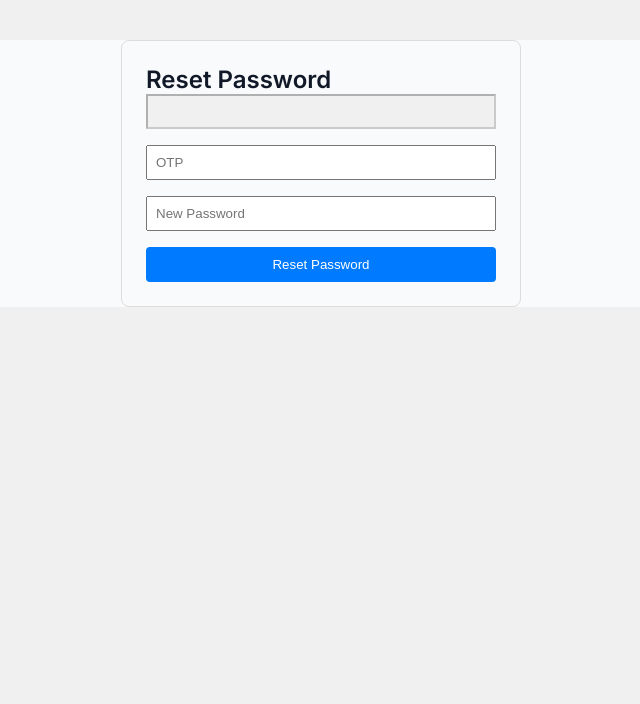
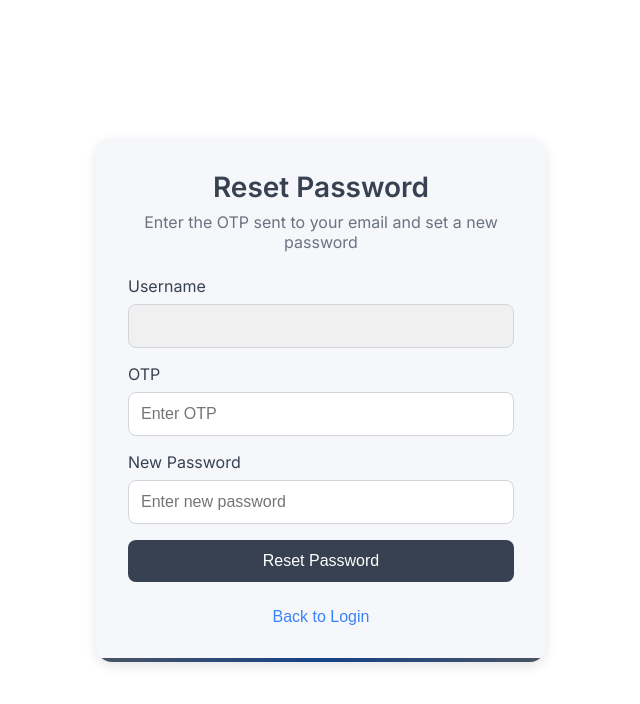
Before and after one commit to suvedh11016/SWEPROJECT, a React (Create React App) app in the folder frontend/: page /reset-password in a window 1280 px wide. Shown: the top 704 px of the page, without its empty margins (319-959 px from the left). Built offline with nearby package versions, Linux system fonts and the light colour scheme.

Commit message:
updated css

```diff
--- a/frontend/src/pages/ForgotPassword.js
+++ b/frontend/src/pages/ForgotPassword.js
@@ -1,56 +1,4 @@
-// import React, { useState } from 'react';
-// import { useNavigate } from 'react-router-dom';
-
-// function ForgotPassword() {
-//   const [username, setUsername] = useState('');
-//   const [msg, setMsg] = useState('');
-//   const [loading, setLoading] = useState(false);
-//   const navigate = useNavigate();
-
-//   const handleSubmit = async (e) => {
-//     e.preventDefault();
-//     setLoading(true);
-//     try {
-//       const response = await fetch('/api/forgot-password', {
-//         method: 'POST',
-//         headers: { 'Content-Type': 'application/json' },
-//         body: JSON.stringify({ username })
-//       });
-//       const data = await response.json();
-//       if (response.ok) {
-//         setMsg('OTP sent! Redirecting...');
-//         setTimeout(() => {
-//           navigate(`/reset-password?username=${encodeURIComponent(username)}`);
-//         }, 1500);
-//       } else {
-//         setMsg(data.error || 'Failed to send OTP.');
-//       }
-//     } catch {
-//       setMsg('Network error.');
-//     }
-//     setLoading(false);
-//   };
-
-//   return (
-//     <form onSubmit={handleSubmit} style={{ maxWidth: 400, margin: '40px auto', padding: 24, border: '1px solid #ddd', borderRadius: 8 }}>
-//       <h2>Forgot Password</h2>
-//       <input
-//         value={username}
-//         onChange={e => setUsername(e.target.value)}
-//         placeholder="Username"
-//         required
-//         style={{ width: '100%', padding: 8, marginBottom: 16 }}
-//       />
-//       <button type="submit" disabled={loading} style={{ width: '100%', padding: 10 }}>
-//         {loading ? 'Sending...' : 'Send OTP'}
-//       </button>
-//       {msg && <div style={{ marginTop: 16 }}>{msg}</div>}
-//     </form>
-//   );
-// }
-
-// export default ForgotPassword;
-
+import { nav } from 'framer-motion/client';
 import React, { useState } from 'react';
 import { useNavigate } from 'react-router-dom';
 
@@ -59,7 +7,6 @@ function ForgotPassword() {
   const [msg, setMsg] = useState('');
   const [loading, setLoading] = useState(false);
   const navigate = useNavigate();
-
   const handleSubmit = async (e) => {
     e.preventDefault();
     setLoading(true);
@@ -74,6 +21,7 @@ function ForgotPassword() {
       if (response.ok) {
         setMsg('OTP sent! Redirecting...');
         setTimeout(() => {
+          // window.location.href = /reset-password?username=${encodeURIComponent(username)};
           navigate(`/reset-password?username=${encodeURIComponent(username)}`);
         }, 1500);
       } else {
@@ -86,26 +34,129 @@ function ForgotPassword() {
   };
 
   return (
-    <div style={{ maxWidth: 400, margin: '40px auto', padding: 24, border: '1px solid #ddd', borderRadius: 8 }}>
-      <h2>Forgot Password</h2>
-      <form onSubmit={handleSubmit}>
+    <div style={{
+      display: 'flex',
+      alignItems: 'center',
+      justifyContent: 'center',
+      minHeight: '100vh',
+      backgroundColor: 'white'
+    }}>
+      <div style={{
+        width: '100%',
+        maxWidth: '450px',
+        backgroundColor: '#f5f7fa',
+        borderRadius: '16px',
+        boxShadow: '0 4px 12px rgba(0, 0, 0, 0.1)',
+        overflow: 'hidden'
+      }}>
+        <div style={{ padding: '32px' }}>
+          <div style={{ textAlign: 'center', marginBottom: '24px' }}>
+            <h2 style={{
+              fontSize: '28px',
+              fontWeight: 'bold',
+              color: '#374151',
+              marginBottom: '8px'
+            }}>Forgot Password</h2>
+            <p style={{
+              fontSize: '16px',
+              color: '#6b7280'
+            }}>Enter your username to receive an OTP</p>
+          </div>
+
+          <div>
+            <label style={{
+              display: 'block',
+              fontSize: '16px',
+              fontWeight: '500',
+              color: '#374151',
+              marginBottom: '8px'
+            }}>
+              Username
+            </label>
+            <div style={{ position: 'relative' }}>
               <input
                 type="text"
-          placeholder="Username"
+                placeholder="Enter your username"
                 value={username}
                 onChange={(e) => setUsername(e.target.value)}
-          required
-          style={{ width: '100%', padding: 8, marginBottom: 16 }}
+                style={{
+                  width: '100%',
+                  padding: '12px 40px 12px 16px',
+                  borderRadius: '8px',
+                  border: '1px solid #d1d5db',
+                  fontSize: '16px',
+                  boxSizing: 'border-box'
+                }}
               />
+              <div style={{
+                position: 'absolute',
+                top: '50%',
+                right: '12px',
+                transform: 'translateY(-50%)',
+                color: '#9ca3af'
+              }}>
+                <svg xmlns="http://www.w3.org/2000/svg" width="20" height="20" viewBox="0 0 20 20" fill="currentColor">
+                  <path fillRule="evenodd" d="M10 9a3 3 0 100-6 3 3 0 000 6zm-7 9a7 7 0 1114 0H3z" clipRule="evenodd" />
+                </svg>
+              </div>
+            </div>
+          </div>
+
+          <div style={{ marginTop: '24px' }}>
             <button
-          type="submit"
-          style={{ width: '100%', padding: 10, background: '#007bff', color: 'white', border: 'none', borderRadius: 4 }}
+              onClick={handleSubmit}
               disabled={loading}
+              style={{
+                width: '100%',
+                padding: '12px',
+                backgroundColor: '#374151',
+                color: 'white',
+                border: 'none',
+                borderRadius: '8px',
+                fontSize: '16px',
+                fontWeight: '500',
+                cursor: loading ? 'not-allowed' : 'pointer',
+                opacity: loading ? 0.7 : 1
+              }}
             >
               {loading ? 'Sending...' : 'Send OTP'}
             </button>
-        {msg && <div style={{ marginTop: 16, color: msg.includes('OTP sent') ? 'green' : 'red' }}>{msg}</div>}
-      </form>
+          </div>
+
+          {msg && (
+            <div style={{
+              marginTop: '16px',
+              padding: '12px',
+              borderRadius: '8px',
+              backgroundColor: msg.includes('OTP sent') ? '#f0fdf4' : '#fef2f2',
+              color: msg.includes('OTP sent') ? '#166534' : '#b91c1c',
+              border: `1px solid ${msg.includes('OTP sent') ? '#bbf7d0' : '#fecaca'}`
+            }}>
+              {msg}
+            </div>
+          )}
+
+          <div style={{ textAlign: 'center', marginTop: '24px' }}>
+            <button
+              style={{
+                background: 'none',
+                border: 'none',
+                color: '#3b82f6',
+                fontSize: '16px',
+                fontWeight: '500',
+                cursor: 'pointer'
+              }}
+            >
+              Back to Login
+            </button>
+          </div>
+        </div>
+
+        <div style={{
+          height: '4px',
+          background: 'linear-gradient(to right, #4b5563,rgb(20, 66, 136), #4b5563)'
+        }}></div>
+      </div>
     </div>
   );
 }
--- a/frontend/src/pages/ResetPassword.js
+++ b/frontend/src/pages/ResetPassword.js
@@ -86,7 +86,7 @@ function ResetPassword() {
         headers: { 'Content-Type': 'application/json' },
         body: JSON.stringify({
           username,
-          otp: otp.trim(),  // Trim whitespace
+          otp: otp.trim(),
           password
         })
       });
@@ -106,40 +106,171 @@ function ResetPassword() {
   };
 
   return (
-    <div style={{ maxWidth: 400, margin: '40px auto', padding: 24, border: '1px solid #ddd', borderRadius: 8 }}>
-      <h2>Reset Password</h2>
+    <div style={{
+      display: 'flex',
+      alignItems: 'center',
+      justifyContent: 'center',
+      minHeight: '100vh',
+      backgroundColor: 'white'
+    }}>
+      <div style={{
+        width: '100%',
+        maxWidth: '450px',
+        backgroundColor: '#f5f7fa',
+        borderRadius: '16px',
+        boxShadow: '0 4px 12px rgba(0, 0, 0, 0.1)',
+        overflow: 'hidden'
+      }}>
+        <div style={{ padding: '32px' }}>
+          <div style={{ textAlign: 'center', marginBottom: '24px' }}>
+            <h2 style={{
+              fontSize: '28px',
+              fontWeight: 'bold',
+              color: '#374151',
+              marginBottom: '8px'
+            }}>Reset Password</h2>
+            <p style={{
+              fontSize: '16px',
+              color: '#6b7280'
+            }}>Enter the OTP sent to your email and set a new password</p>
+          </div>
+
           <form onSubmit={handleSubmit}>
+            <div>
+              <label style={{
+                display: 'block',
+                fontSize: '16px',
+                fontWeight: '500',
+                color: '#374151',
+                marginBottom: '8px'
+              }}>
+                Username
+              </label>
               <input
                 type="text"
                 value={username}
                 disabled
-          style={{ width: '100%', padding: 8, marginBottom: 16, background: '#f0f0f0' }}
+                style={{
+                  width: '100%',
+                  padding: '12px',
+                  borderRadius: '8px',
+                  border: '1px solid #d1d5db',
+                  fontSize: '16px',
+                  backgroundColor: '#f0f0f0',
+                  marginBottom: '16px'
+                }}
               />
+            </div>
+
+            <div>
+              <label style={{
+                display: 'block',
+                fontSize: '16px',
+                fontWeight: '500',
+                color: '#374151',
+                marginBottom: '8px'
+              }}>
+                OTP
+              </label>
               <input
                 type="text"
-          placeholder="OTP"
+                placeholder="Enter OTP"
                 value={otp}
                 onChange={(e) => setOtp(e.target.value)}
                 required
-          style={{ width: '100%', padding: 8, marginBottom: 16 }}
+                style={{
+                  width: '100%',
+                  padding: '12px',
+                  borderRadius: '8px',
+                  border: '1px solid #d1d5db',
+                  fontSize: '16px',
+                  marginBottom: '16px'
+                }}
               />
+            </div>
+
+            <div>
+              <label style={{
+                display: 'block',
+                fontSize: '16px',
+                fontWeight: '500',
+                color: '#374151',
+                marginBottom: '8px'
+              }}>
+                New Password
+              </label>
               <input
                 type="password"
-          placeholder="New Password"
+                placeholder="Enter new password"
                 value={password}
                 onChange={(e) => setPassword(e.target.value)}
                 required
-          style={{ width: '100%', padding: 8, marginBottom: 16 }}
+                style={{
+                  width: '100%',
+                  padding: '12px',
+                  borderRadius: '8px',
+                  border: '1px solid #d1d5db',
+                  fontSize: '16px',
+                  marginBottom: '16px'
+                }}
               />
+            </div>
+
             <button
               type="submit"
-          style={{ width: '100%', padding: 10, background: '#007bff', color: 'white', border: 'none', borderRadius: 4 }}
               disabled={loading}
+              style={{
+                width: '100%',
+                padding: '12px',
+                backgroundColor: '#374151',
+                color: 'white',
+                border: 'none',
+                borderRadius: '8px',
+                fontSize: '16px',
+                fontWeight: '500',
+                cursor: loading ? 'not-allowed' : 'pointer',
+                opacity: loading ? 0.7 : 1
+              }}
             >
               {loading ? 'Resetting...' : 'Reset Password'}
             </button>
-        {msg && <div style={{ marginTop: 16, color: msg.includes('success') ? 'green' : 'red' }}>{msg}</div>}
           </form>
+
+          {msg && (
+            <div style={{
+              marginTop: '16px',
+              padding: '12px',
+              borderRadius: '8px',
+              backgroundColor: msg.includes('Password reset') ? '#f0fdf4' : '#fef2f2',
+              color: msg.includes('Password reset') ? '#166534' : '#b91c1c',
+              border: `1px solid ${msg.includes('Password reset') ? '#bbf7d0' : '#fecaca'}`
+            }}>
+              {msg}
+            </div>
+          )}
+
+          <div style={{ textAlign: 'center', marginTop: '24px' }}>
+            <button
+              onClick={() => navigate('/')}
+              style={{
+                background: 'none',
+                border: 'none',
+                color: '#3b82f6',
+                fontSize: '16px',
+                fontWeight: '500',
+                cursor: 'pointer'
+              }}
+            >
+              Back to Login
+            </button>
+          </div>
+        </div>
+
+        <div style={{
+          height: '4px',
+          background: 'linear-gradient(to right, #4b5563, rgb(20, 66, 136), #4b5563)'
+        }}></div>
+      </div>
     </div>
   );
 }
--- a/frontend/src/pages/dashboard.js
+++ b/frontend/src/pages/dashboard.js
@@ -63,7 +63,6 @@ const Dashboard = () => {
     </AnimatePresence>
 
 
-          /* Top Bar */
                 <motion.div
                 className="top-bar"
                 initial={{ y: -60, opacity: 0 }}
```
Also changed, not shown: frontend/src/pages/Profile.js (+60 -9 lines), 2 other files (tests, documents, lock files or other folders). Lines whose indentation alone changed are shown as unchanged.
